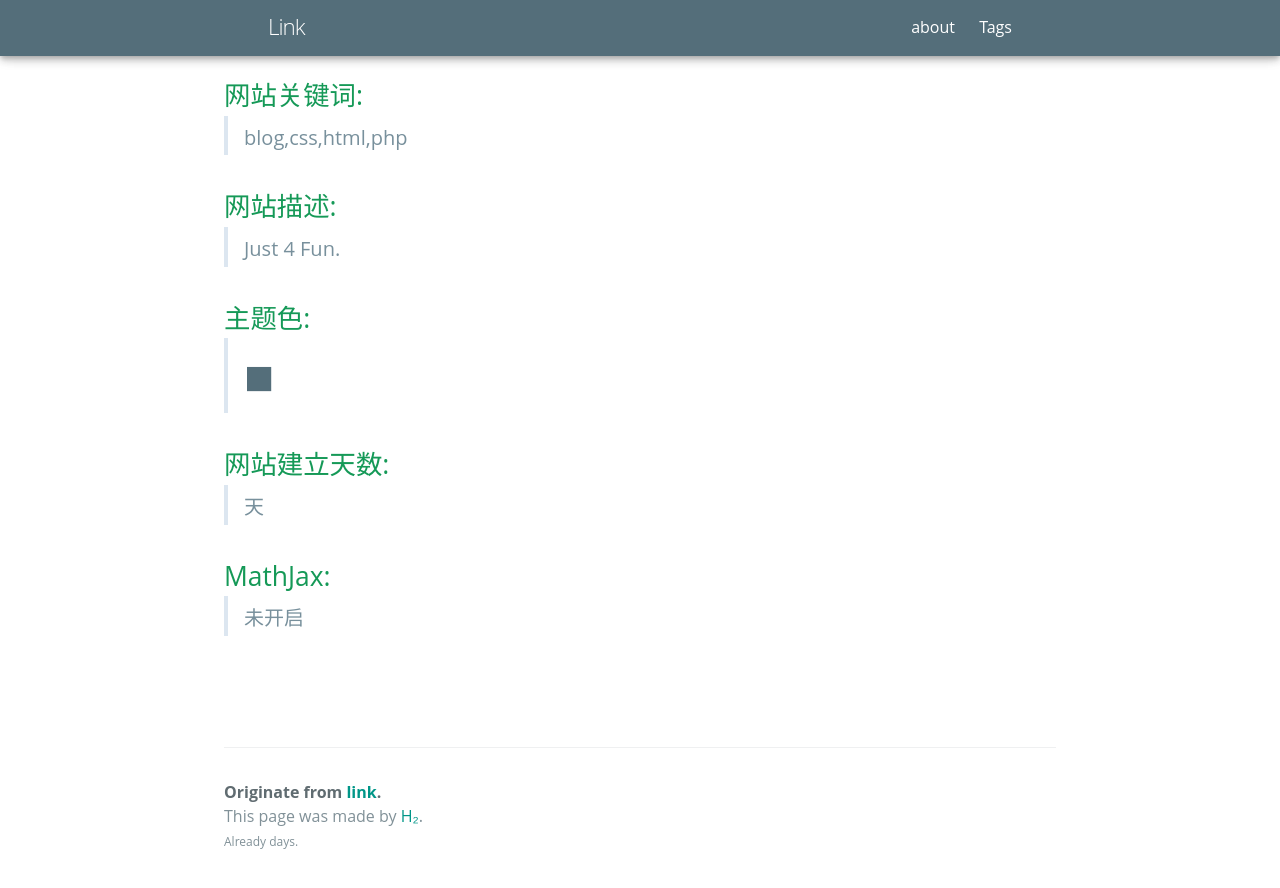
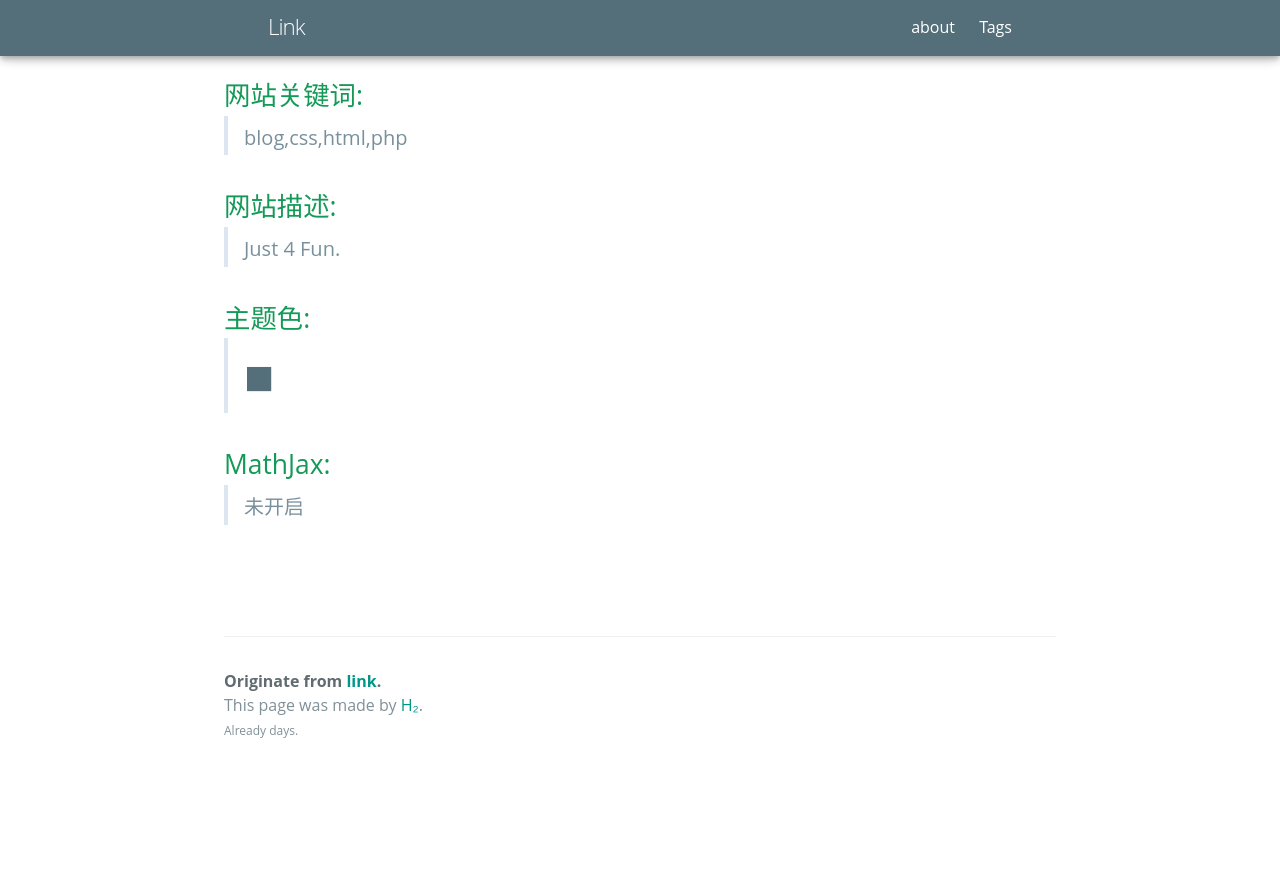
Before and after one commit to link9596/jekyll-theme-Hydrogen, a Jekyll site: the page built from adsh/index.html, in a window 1280 px wide and 900 px high, scrolled down 750 px. Shown: the top 888 px of the window. Built offline with Jekyll 4.4.1, drawn with Linux system fonts in a browser that asks for light colours; some web fonts are replaced; after the commit the page ends 1539 px from its top, so only the background shows below that.

Commit message:
Update dash.html

```diff
--- a/_layouts/dash.html
+++ b/_layouts/dash.html
@@ -14,8 +14,7 @@ layout: default
   <h2>网站关键词:<blockquote><span style="color:#78909C;font-size:20px">{{ site.keywords | escape }}</span></blockquote></h2>
   <h2>网站描述:<blockquote><span style="color:#78909C;font-size:20px">{{ site.description }}</span></blockquote></h2>
   <h2>主题色:<blockquote><span style="color:#{{ site.theme_color }};font-size:50px">■</span></blockquote></h2>
-  <h2>网站建立天数:<blockquote><span id="sitetime2" style="color:#78909C;font-size:20px"></span><span style="color:#78909C;font-size:20px">天</span></blockquote></h2>
-  <h2>MathJax:<blockquote><span style="color:#78909C;font-size:20px">{% if site.MathJax %}开启{% else %}未开启{% endif %}</span></blockquote></h2>
+  <h2>MathJax:<blockquote><span style="color:#78909C;font-size:20px">{% if site.MathJax == "true" %}开启{% else %}未开启{% endif %}</span></blockquote></h2>
   <br><span style="font-size:14px" id="cut"></span>
   <br><span style="font-size:14px" id="latest"></span>
     </div>
```
